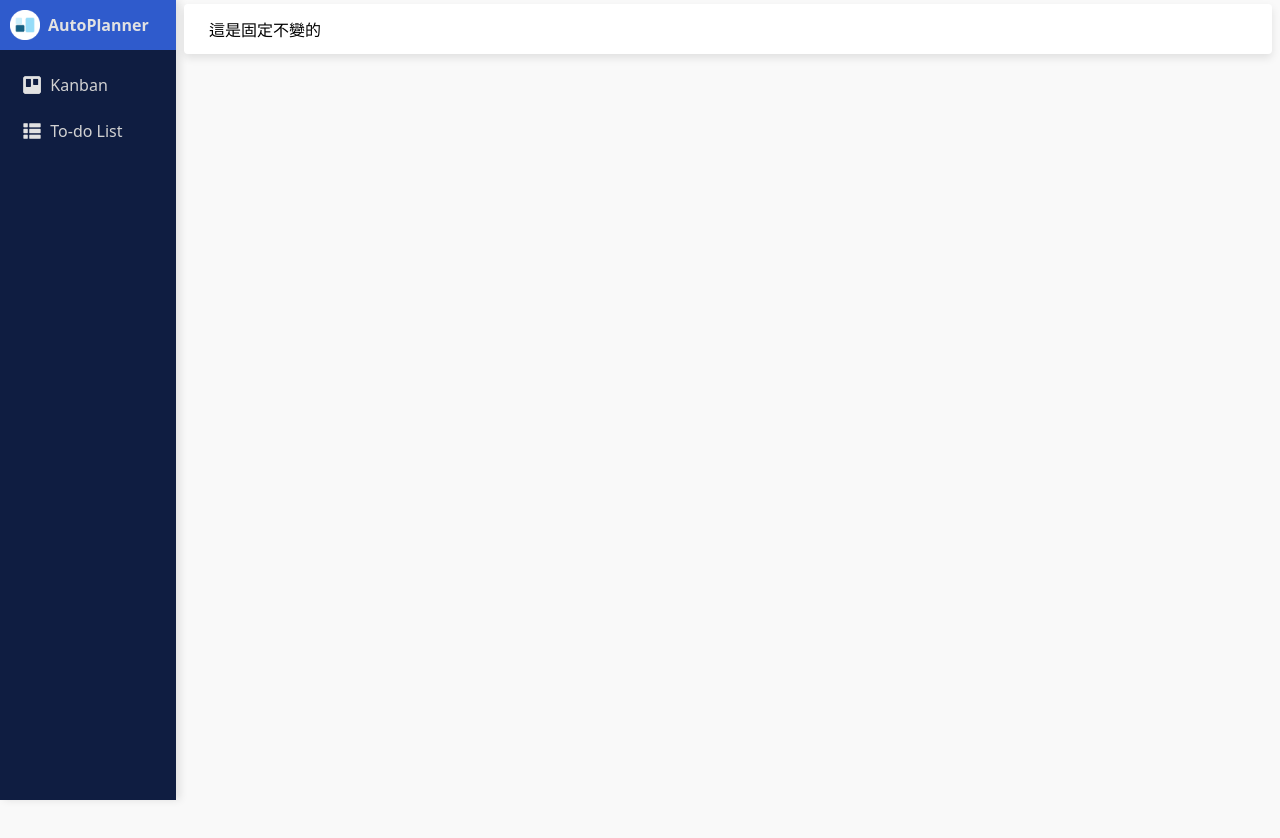
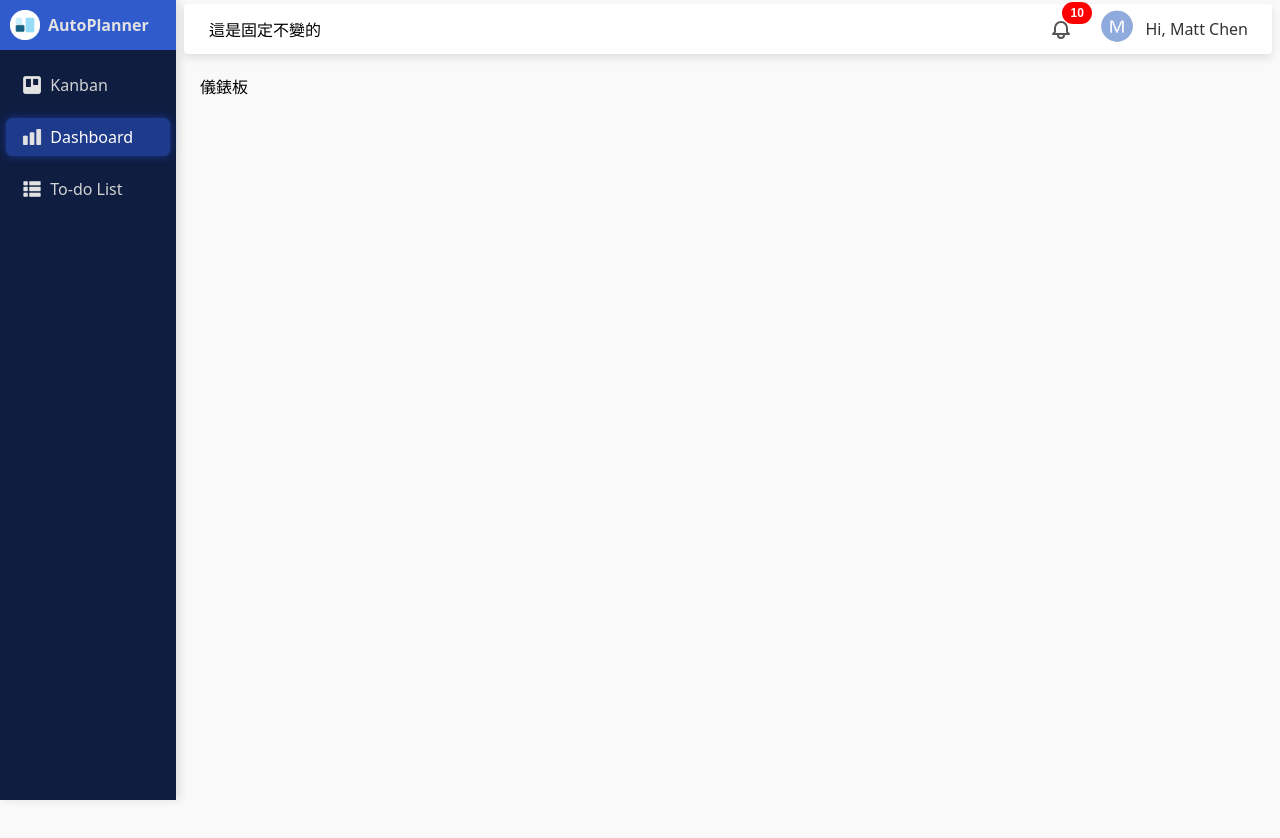
Before and after one commit to EngrMatt/AutoPlanner, a Nuxt app: page /dashboard in a window 1280 px wide. Shown: the top 838 px of the page. Built offline with nearby package versions, Linux system fonts and the light colour scheme.

Commit message:
feat: 增加小鈴鐺通知設計

```diff
--- a/app/components/Header.vue
+++ b/app/components/Header.vue
@@ -2,6 +2,30 @@
   <header class="header">
     <div class="title">
         這是固定不變的
+    </div>
+     <div class="user-info">
+      <button class="notification-btn" aria-label="通知鈴鐺">
+        <svg
+          xmlns="http://www.w3.org/2000/svg"
+          fill="none"
+          viewBox="0 0 24 24"
+          stroke="currentColor"
+          width="24"
+          height="24"
+        >
+          <path
+            stroke-linecap="round"
+            stroke-linejoin="round"
+            stroke-width="2"
+            d="M15 17h5l-1.405-1.405A2.032 2.032 0 0118 14.158V11a6 6 0 10-12 0v3.159c0 .538-.214 1.055-.595 1.436L4 17h5m6 0v1a3 3 0 11-6 0v-1m6 0H9"
+          />
+        </svg>
+        <!-- <span class="badge">{{ notificationCount }}</span> -->
+        <span class="badge">{{ 10 }}</span>
+      </button>
+      &nbsp
+      <img src="/assets/avatar.jpg" alt="User Avatar" class="avatar" />
+      <span class="username">Hi, Matt Chen</span>
     </div>
   </header>
 </template>
@@ -30,4 +54,58 @@
     padding: 1px 1px 1px 1px;
 }
 
+.user-info {
+  display: flex;
+  align-items: center;
+  gap: 8px;
+  margin-left: auto;  /* 推到最右邊 */
+}
+
+.avatar {
+  width: 40px;
+  height: 40px;
+  border-radius: 50%; /* 圓形 */
+}
+
+.username {
+  color: #333;
+}
+
+.notification-btn {
+  position: relative; /* 讓 badge 可以絕對定位 */
+  background: transparent;
+  border: none;
+  cursor: pointer;
+  padding: 4px;
+  color: #555;
+  transition: color 0.2s ease;
+  display: flex;
+  align-items: center;
+}
+
+.notification-btn:hover {
+  color: #1e40af;
+}
+
+/* 通知數字紅色小圓點 */
+.badge {
+  position: absolute;
+  top: 0px;
+  right: 0px;
+  transform: translate(50%, -50%);
+  background-color: red;
+  color: white;
+  font-size: 12px;
+  font-weight: bold;
+  padding: 2px 6px;
+  border-radius: 9999px; /* 完全圓形 */
+  min-width: 18px;
+  height: 18px;
+  display: flex;
+  justify-content: center;
+  align-items: center;
+  pointer-events: none; /* 讓點擊事件穿透到鈴鐺 */
+  user-select: none;
+}
+
 </style>
--- a/app/components/Sidebar.vue
+++ b/app/components/Sidebar.vue
@@ -9,6 +9,11 @@
         <NuxtLink to="/kanban" class="menu-button" :class="{ active: $route.path === '/kanban' }">
           <!-- image color: #e2e2e2 -->
           <img src="/assets/kanban.png" alt="side-bar-icon" class="side-bar-icon" /> &nbsp Kanban
+        </NuxtLink>
+      </li>
+      <li>
+        <NuxtLink to="/dashboard" class="menu-button" :class="{ active: $route.path === '/dashboard' }">
+          <img src="/assets/dashboard.png" alt="side-bar-icon" class="side-bar-icon" /> &nbsp Dashboard
         </NuxtLink>
       </li>
       <li>
@@ -56,7 +61,7 @@ const $route = useRoute()
 .menu-list {
   display: flex;
   flex-direction: column;
-  gap: 8px;
+  gap: 14px;
   flex-grow: 1;
   margin-top: 10px;
   padding: 6px 6px;
--- /dev/null
+++ b/app/pages/dashboard.vue
@@ -0,0 +1,9 @@
+<template>
+  <div>
+    儀錶板
+  </div>
+</template>
+
+<script setup>
+
+</script>
```
Also changed, not shown: public/assets/avatar.jpg (added), public/assets/dashboard.png (added).
